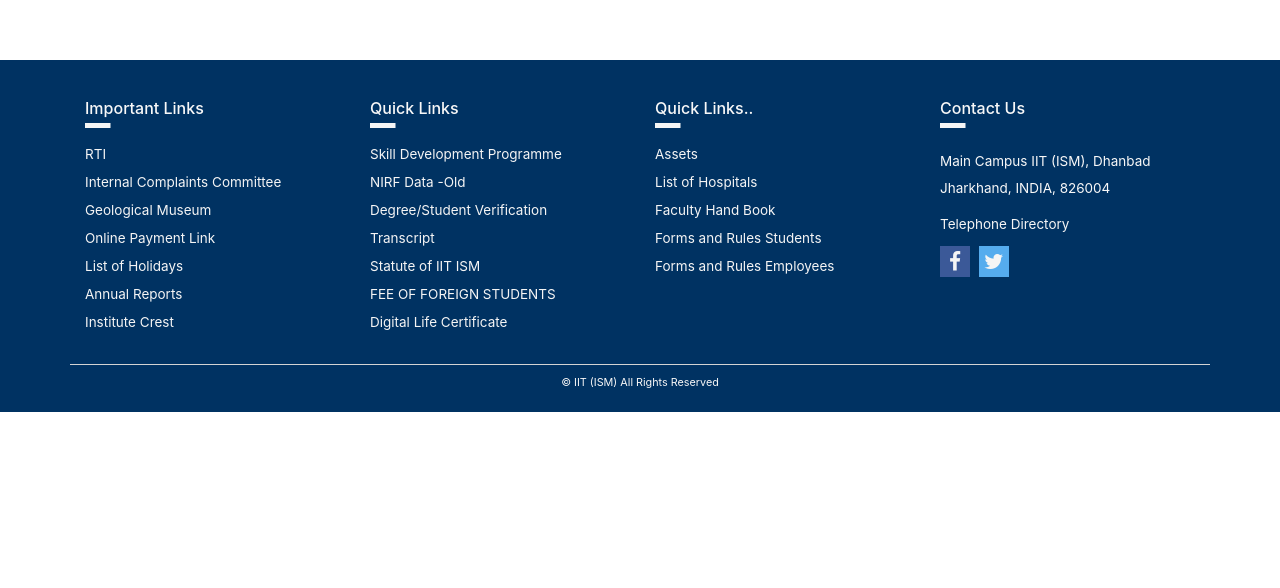
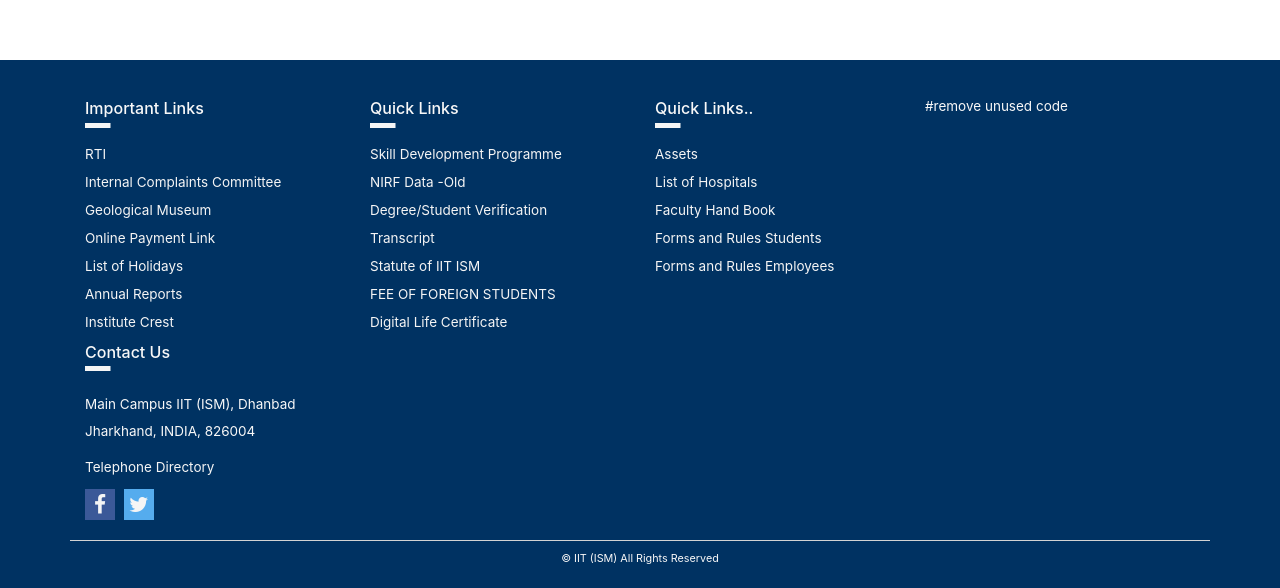
Before and after one commit to RohitMisshra/newWebsite, a plain HTML site: page index.html in a window 1280 px wide. Shown: the part 2940-3528 px from the top of the page. Before the commit the page ends 3352 px from the top, so only its background shows below. Drawn offline with nearby package versions, Linux system fonts and the light colour scheme; a script that the page names is missing.

Commit message:
Update index.html

```diff
--- a/index.html
+++ b/index.html
@@ -350,6 +350,7 @@
                     <a href="forms-rules-student.php"><p>Forms and Rules Students</p></a>
                     <a href="forms-rules-emp.php"><p>Forms and Rules Employees</p></a>
                 </div>
+              #remove unused code
                 <!--<div class="col-md-3">
                     <h6>Quick Links</h6>
                     <a href="#"><p>Contribute</p></a>
```
